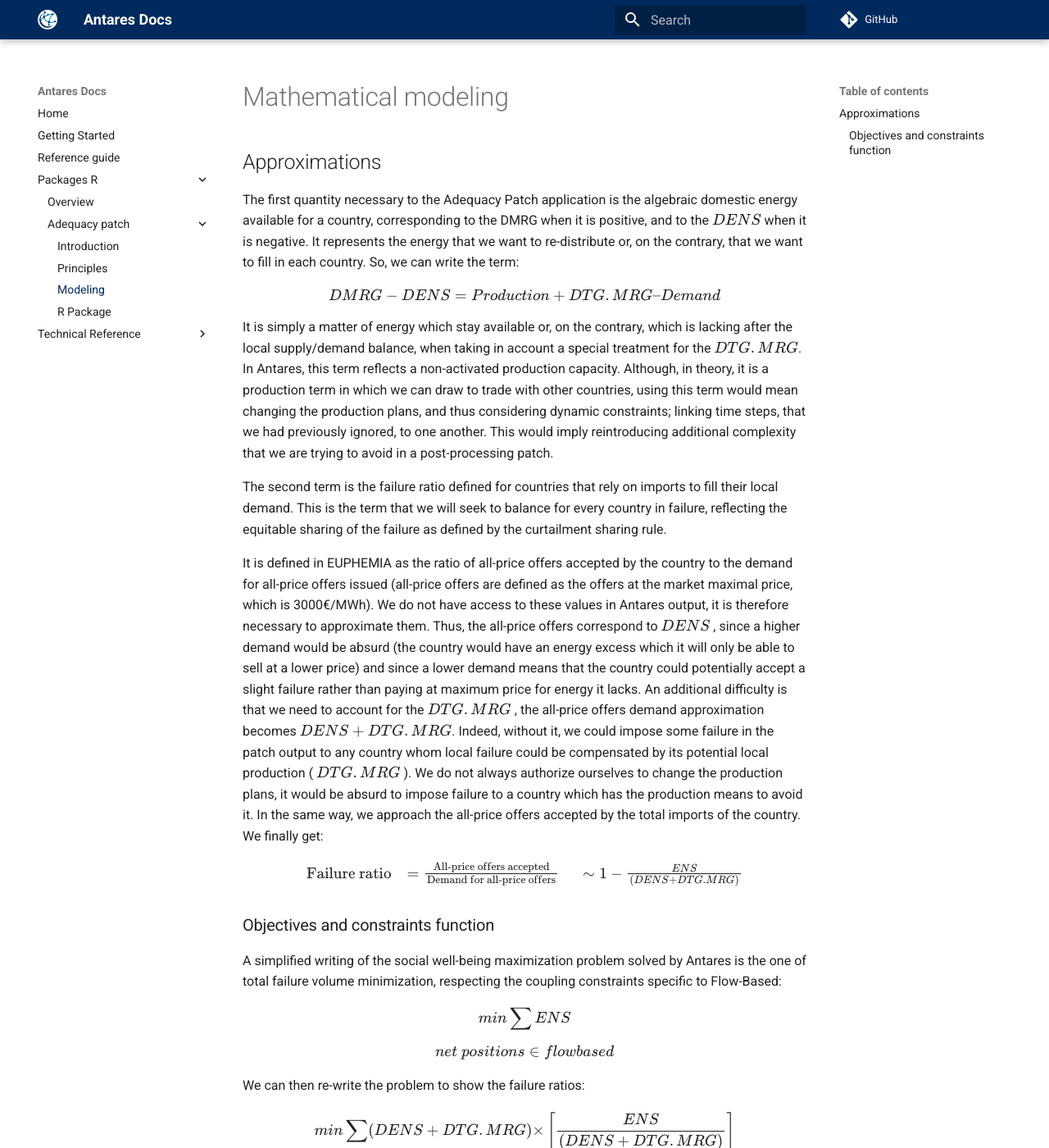
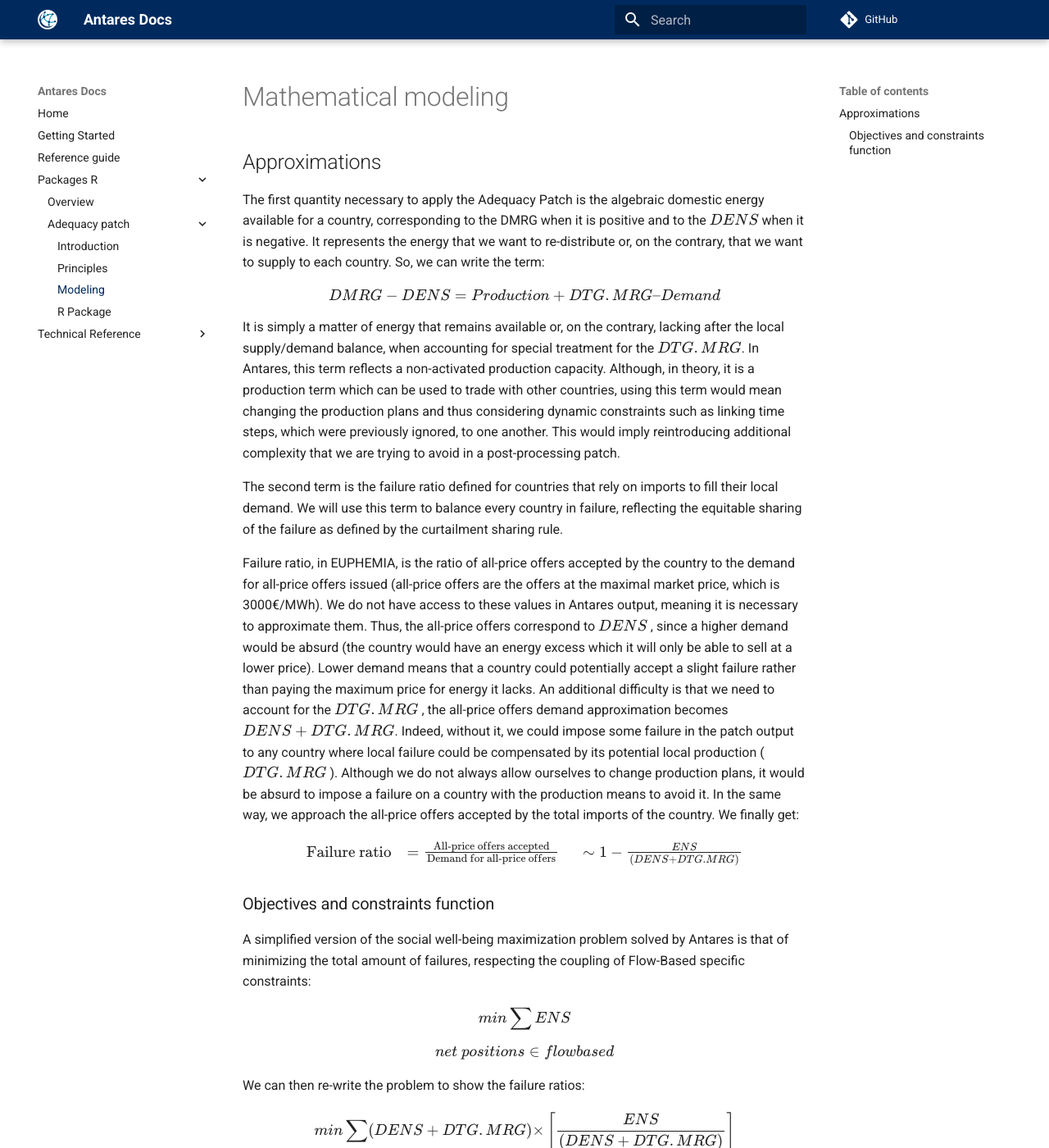
Before and after one commit to AntaresSimulatorTeam/antares-doc, an MkDocs documentation site: the page built from docs/4-adequacy-patch/3-modelisation.md, in a window 1280 px wide and 1400 px high. Shown: the whole window at 82% size. Built offline with MkDocs 1.6.1 and Material for MkDocs 9.7.7, drawn with Linux system fonts in a browser that asks for light colours; formulas are drawn with MathJax 3; comment, search, counter and statistics services are not loaded; some of the changed text lies outside the part shown.

Commit message:
Add files via upload

```diff
--- a/docs/4-adequacy-patch/3-modelisation.md
+++ b/docs/4-adequacy-patch/3-modelisation.md
@@ -2,51 +2,19 @@
 
 ## Approximations
 
-The first quantity necessary to the Adequacy Patch application is the
-algebraic domestic energy available for a country, corresponding to the
-DMRG when it is positive, and to the \\( DENS \\) when it is negative.
-It represents the energy that we want to re-distribute or, on the
-contrary, that we want to fill in each country. So, we can write the
-term:
+The first quantity necessary to apply the Adequacy Patch is the algebraic domestic energy available for a country, corresponding to the DMRG when it is positive and to the \\( DENS \\) when it is negative. It represents the energy that we want to re-distribute or, on the contrary, that we want to supply to each country. So, we can write the term:
 
 $$
     DMRG - DENS = Production + DTG. MRG – Demand
 $$
 
-It is simply a matter of energy which stay available or, on the
-contrary, which is lacking after the local supply/demand balance, when
-taking in account a special treatment for the \\( DTG. MRG \\). In
-Antares, this term reflects a non-activated production capacity.
-Although, in theory, it is a production term in which we can draw to
-trade with other countries, using this term would mean changing the
-production plans, and thus considering dynamic constraints; linking time
-steps, that we had previously ignored, to one another. This would imply
-reintroducing additional complexity that we are trying to avoid in a
-post-processing patch.
+It is simply a matter of energy that remains available or, on the contrary, lacking after the local supply/demand balance, when accounting for special treatment for the \\( DTG. MRG \\). In Antares, this term reflects a non-activated production capacity. Although, in theory, it is a production term which can be used to trade with other countries, using this term would mean changing the production plans and thus considering dynamic constraints such as linking time steps, which were previously ignored, to one another. This would imply reintroducing additional complexity that we are trying to avoid in a post-processing patch.
 
-The second term is the failure ratio defined for countries that rely on
-imports to fill their local demand. This is the term that we will seek
-to balance for every country in failure, reflecting the equitable
-sharing of the failure as defined by the curtailment sharing rule.
+The second term is the failure ratio defined for countries that rely on imports to fill their local demand. We will use this term to balance every country in failure, reflecting the equitable sharing of the failure as defined by the curtailment sharing rule.
 
-It is defined in EUPHEMIA as the ratio of all-price offers accepted by
-the country to the demand for all-price offers issued (all-price offers
-are defined as the offers at the market maximal price, which is
-3000€/MWh). We do not have access to these values in Antares output, it
-is therefore necessary to approximate them. Thus, the all-price offers
-correspond to \\( DENS \\) , since a higher demand would be absurd (the
-country would have an energy excess which it will only be able to sell
-at a lower price) and since a lower demand means that the country could
-potentially accept a slight failure rather than paying at maximum price
-for energy it lacks. An additional difficulty is that we need to account
-for the \\( DTG. MRG \\) , the all-price offers demand approximation
-becomes \\( DENS + DTG. MRG \\). Indeed, without it, we could impose
-some failure in the patch output to any country whom local failure could
-be compensated by its potential local production ( \\( DTG. MRG \\) ).
-We do not always authorize ourselves to change the production plans, it
-would be absurd to impose failure to a country which has the production
-means to avoid it. In the same way, we approach the all-price offers
-accepted by the total imports of the country. We finally get: $$
+Failure ratio, in EUPHEMIA, is the ratio of all-price offers accepted by the country to the demand for all-price offers issued (all-price offers are the offers at the maximal market price, which is 3000€/MWh). We do not have access to these values in Antares output, meaning it is necessary to approximate them. Thus, the all-price offers correspond to \\( DENS \\) , since a higher demand would be absurd (the country would have an energy excess which it will only be able to sell at a lower price). Lower demand means that a country could potentially accept a slight failure rather than paying the maximum price for energy it lacks. An additional difficulty is that we need to account for the \\( DTG. MRG \\) , the all-price offers demand approximation becomes \\( DENS + DTG. MRG \\). Indeed, without it, we could impose some failure in the patch output to any country where local failure could be compensated by its potential local production ( \\( DTG. MRG \\) ). Although we do not always allow ourselves to change production plans, it would be absurd to impose a failure on a country with the production means to avoid it. In the same way, we approach the all-price offers accepted by the total imports of the country. We finally get:
+
+$$
     \begin{array}{cc}
         \textrm{Failure ratio} &= \frac{\textrm{All-price offers accepted}}{\textrm{Demand for all-price offers}}
 \\
@@ -57,29 +25,35 @@ $$
 
 ### Objectives and constraints function
 
-A simplified writing of the social well-being maximization problem
-solved by Antares is the one of total failure volume minimization,
-respecting the coupling constraints specific to Flow-Based: $$
+A simplified version of the social well-being maximization problem solved by Antares is that of minimizing the total amount of failures, respecting the coupling of Flow-Based specific constraints:
+
+$$
     min ∑ENS
 $$ $$
     net~positions∈flowbased
 $$
 
-We can then re-write the problem to show the failure ratios: $$
+We can then re-write the problem to show the failure ratios:
+
+$$
     min ∑(DENS+DTG.MRG)×\left[ \frac{ENS}{(DENS+DTG.MRG)} \right]
-$$ $$
+$$
+
+$$
     net~positions∈flowbased
 $$
 
-With this new writing, the objective function can be reinterpreted as
-the average of the failure ratios weighted by the local failure. The
-adequacy patch then amounts to adding the local matching constraint and
-to slightly modify the previous objective, with a quadratic average.
-Indeed, it tends to penalize the extreme values and so to homogenize the
-failure ratios. $$
+With this new version, the objective function can be reinterpreted as the failure ratios average weighted by the local failure. The adequacy patch then amounts to adding the local matching constraint and
+slightly modifying the previous equation, with a quadratic average. Indeed, it tends to penalize the extreme values and so to homogenize the failure ratios.
+
+$$
     min ∑(DENS+DTG.MRG)×\left[ \frac{ENS}{(DENS+DTG.MRG)} \right]^2
-$$ $$
+$$
+
+$$
     net~position≤DMRG
-$$ $$
+$$
+
+$$
     net~positions∈flowbased
 $$
```
Also changed, not shown: docs/4-adequacy-patch/1-Introduction.md (+13 -13 lines), docs/4-adequacy-patch/2-principes.md (+11 -11 lines).
